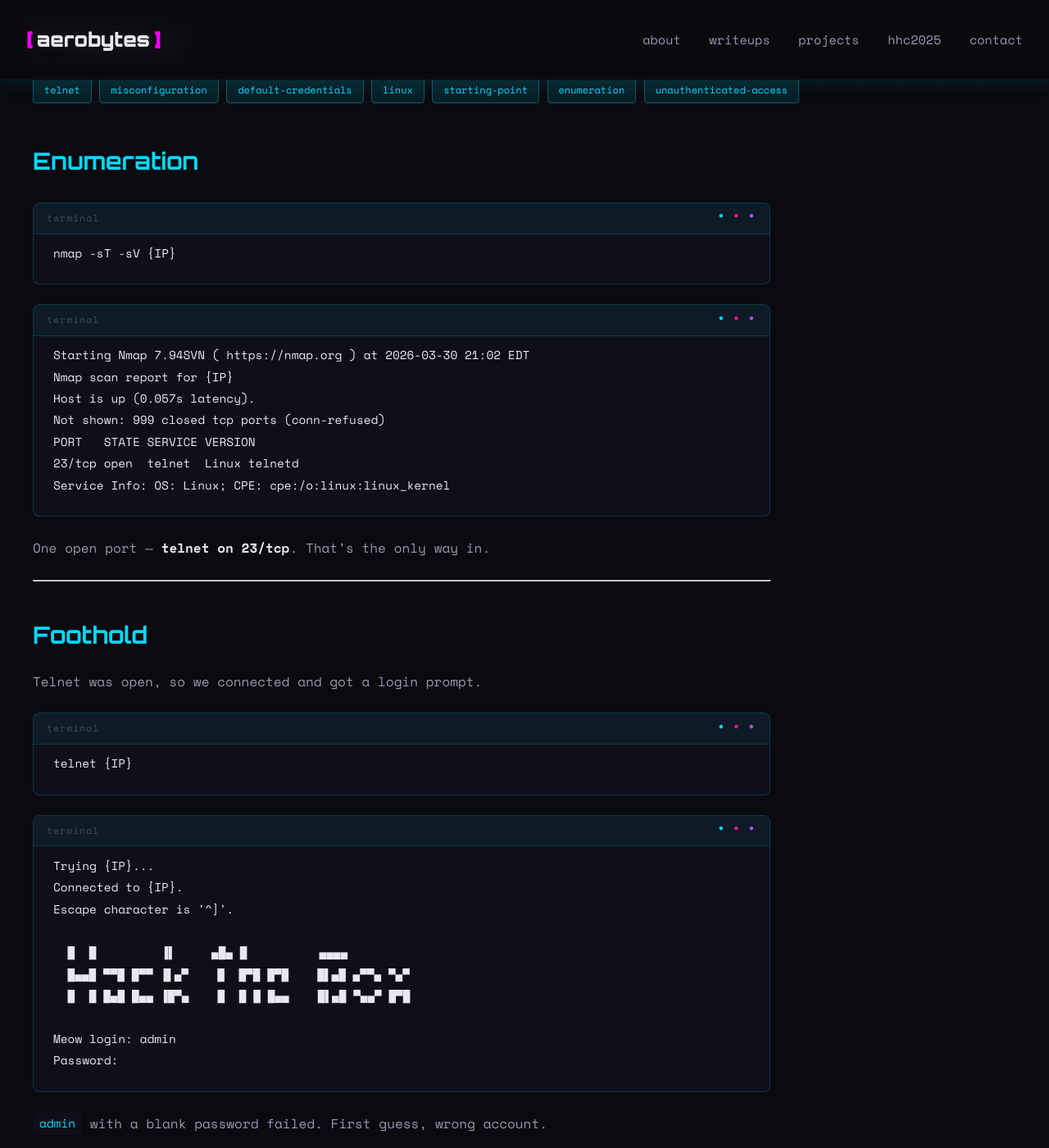
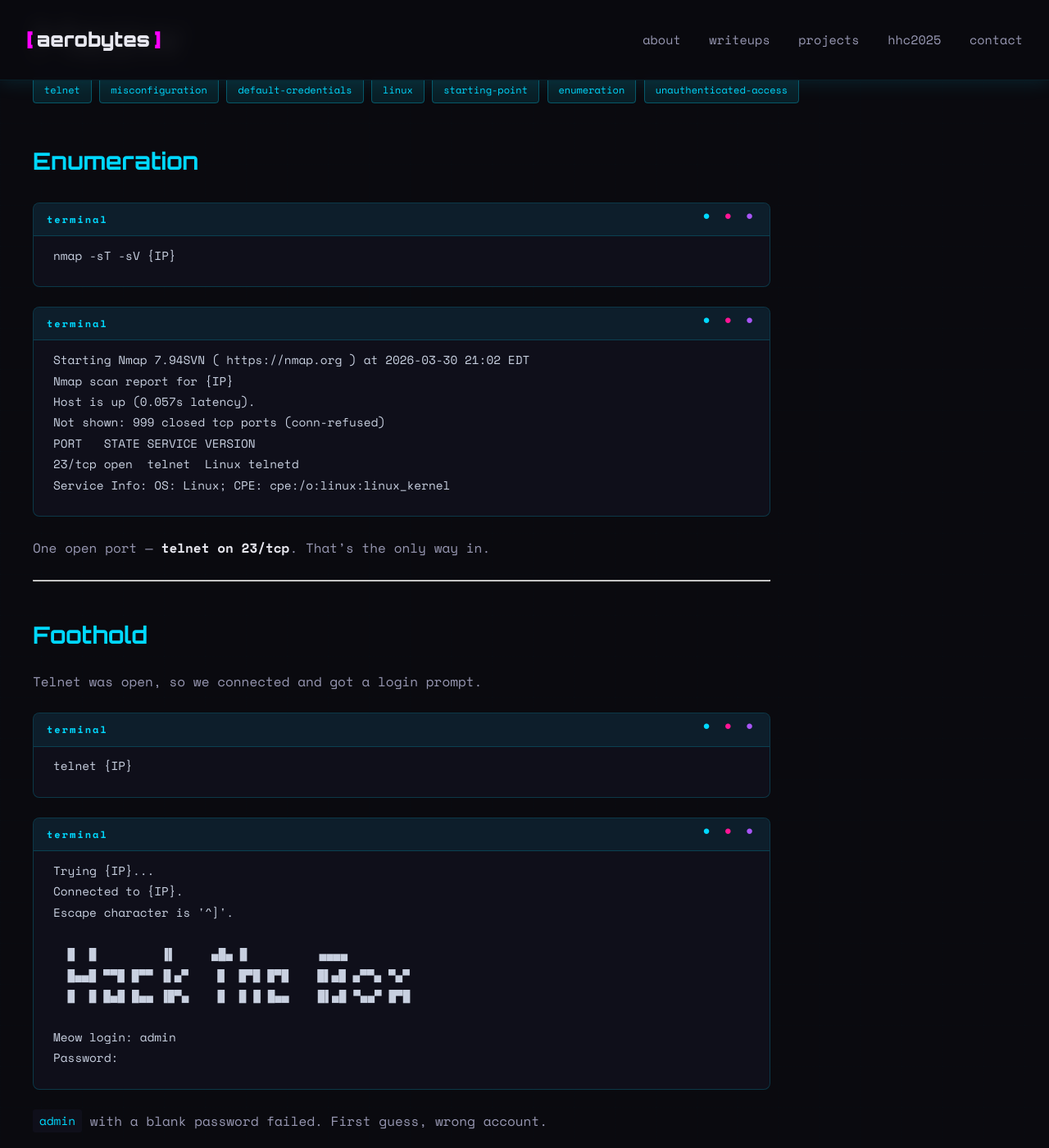
Before and after one commit to Aeronique/aerobytes-site, a Jekyll site: the page built from _posts/2026-03-30-htb-meow.md, in a window 1280 px wide and 1400 px high, scrolled down 226 px. Shown: the whole window at 82% size. Built offline with Jekyll 4.4.1, drawn with Linux system fonts in a browser that asks for light colours.

Commit message:
Update style.css

```diff
--- a/assets/css/style.css
+++ b/assets/css/style.css
@@ -1145,7 +1145,7 @@ strong {
     border: 1px solid rgba(0, 217, 255, 0.2);
     border-radius: 8px;
     padding: 1.5rem;
-    padding-top: 3rem;
+    padding-top: 3.25rem;
     overflow-x: auto;
     margin: 1.5rem 0;
     position: relative;
@@ -1157,17 +1157,17 @@ strong {
     top: 0;
     left: 0;
     right: 0;
-    padding: 0.5rem 1rem;
-    background: rgba(0, 217, 255, 0.06);
-    border-bottom: 1px solid rgba(0, 217, 255, 0.15);
+    padding: 0.55rem 1rem;
+    background: rgba(0, 217, 255, 0.08);
+    border-bottom: 1px solid rgba(0, 217, 255, 0.18);
     border-radius: 8px 8px 0 0;
     font-family: var(--font-mono);
-    font-size: 0.72rem;
-    color: rgba(152, 152, 179, 0.4);
-    letter-spacing: 1px;
+    font-size: 0.75rem;
+    font-weight: 700;
+    color: var(--cyber-blue);
+    letter-spacing: 2px;
     display: flex;
     align-items: center;
-    justify-content: space-between;
 }
 
 .writeup-content pre::after {
@@ -1175,18 +1175,16 @@ strong {
     position: absolute;
     top: 0;
     right: 1rem;
-    height: 2rem;
+    height: 2.1rem;
     display: flex;
     align-items: center;
-    font-size: 0.65rem;
-    letter-spacing: 3px;
-    /* blue pink purple via individual spans not possible in pseudo,
-       so we layer colors: first dot blue, second pink, third purple */
+    font-size: 0.95rem;
+    letter-spacing: 4px;
     background: linear-gradient(
         to right,
-        var(--cyber-blue)   0%   33%,
-        var(--cyber-pink)  34%   66%,
-        var(--cyber-purple) 67%  100%
+        var(--cyber-blue)    0%   33%,
+        var(--cyber-pink)   34%   66%,
+        var(--cyber-purple)  67%  100%
     );
     -webkit-background-clip: text;
     -webkit-text-fill-color: transparent;
@@ -1196,7 +1194,9 @@ strong {
 .writeup-content pre code {
     background: none;
     padding: 0;
-    color: var(--text-primary);
+    color: #c8d0e0;
+    font-size: 0.9rem;
+    line-height: 1.7;
 }
 
 .writeup-content img {
```
